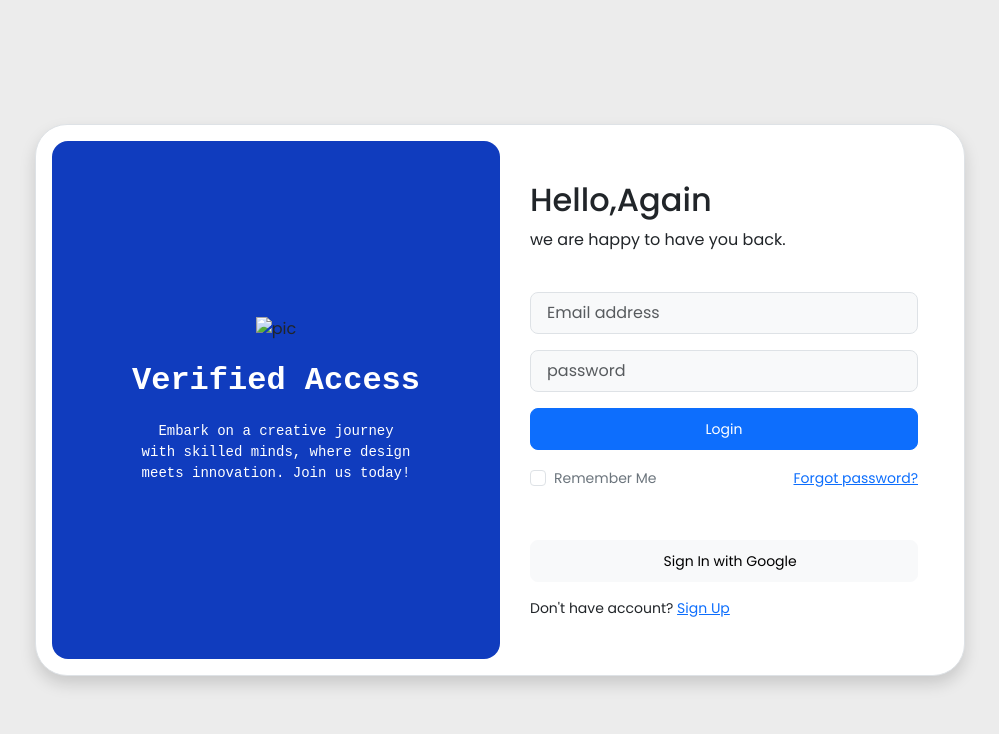
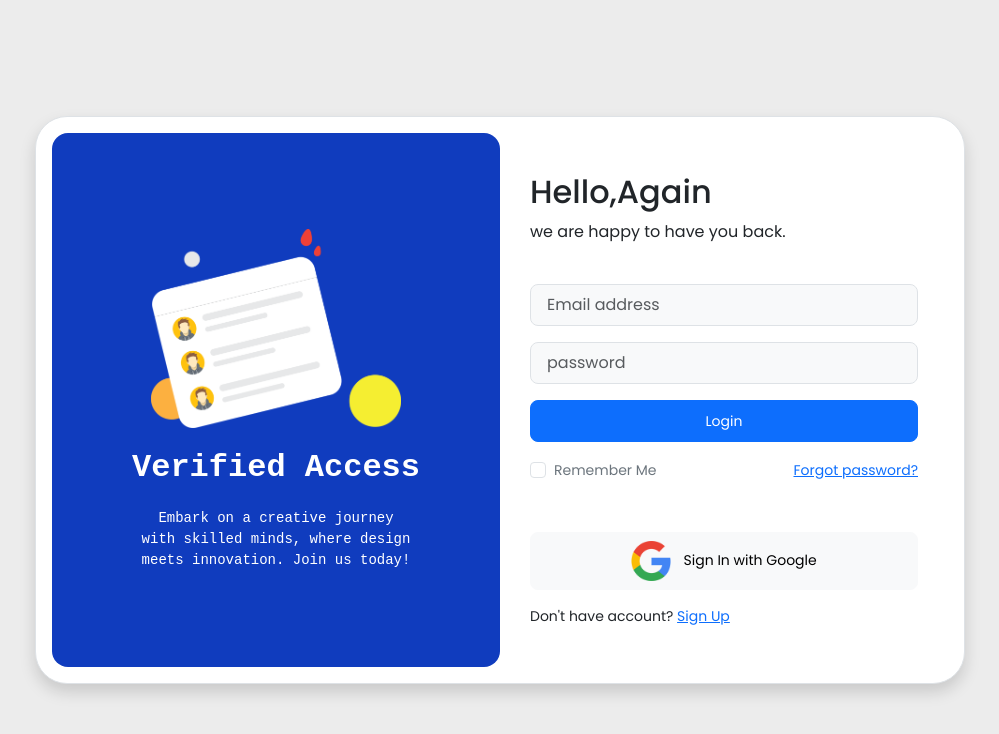
Before and after one commit to moneygoyal02/DEVCREATE-HACKATHON, a website: page Public/web/SIGNIN.html in a window 1280 px wide. Shown: the whole page, without its empty margins (140-1139 px from the left). Drawn offline with nearby package versions, Linux system fonts and the light colour scheme.

Commit message:
sigin page

```diff
--- a/Public/server.js
+++ b/Public/server.js
@@ -31,3 +31,8 @@ app.get("/", function (req, resp) {
     let filePath = process.cwd() + "/web/first.html";
     resp.sendFile(filePath);
   });
+
+  app.get("/SIGNIN", function (req, resp) {
+    let filePath = process.cwd() + "/web/SIGNIN.html";
+    resp.sendFile(filePath);
+  });
--- a/Public/web/SIGNIN.html
+++ b/Public/web/SIGNIN.html
@@ -10,39 +10,8 @@
       integrity="sha384-T3c6CoIi6uLrA9TneNEoa7RxnatzjcDSCmG1MXxSR1GAsXEV/Dwwykc2MPK8M2HN"
       crossorigin="anonymous"
     />
-    <style>
-      @import url('https://fonts.googleapis.com/css2?family=Poppins:wght@400;500&display=swap');
 
-body{
-    font-family: 'poppins',sans-serif;
-    background-color: #ececec;
-}
-
-.box-area{
-    width: 930px;
-
-}
-
-
-.right-box{
-    padding: 40px 30px 40px 30px;
-}
-
-/* -------------place holder--------------- */
-
-::placeholder{
-    font-size: 16px;
-}
-
-.rounded-4{
-    border-radius: 20px;
-}
-
-.rounded-5{
-    border-radius: 30px;
-}
-    </style>
-    <!-- <link rel="stylesheet" href="/SIGNUP-IN/SIGNIN-UP.css" /> -->
+    <link rel="stylesheet" href="/SIGN-IN.css" />
     <script
       src="https://cdn.jsdelivr.net/npm/bootstrap@5.3.2/dist/js/bootstrap.bundle.min.js"
       integrity="sha384-C6RzsynM9kWDrMNeT87bh95OGNyZPhcTNXj1NW7RuBCsyN/o0jlpcV8Qyq46cDfL"
@@ -63,7 +32,7 @@ body{
         >
           <div class="imageee mb-3">
             <img
-              src="/SIGNUP-IN/1.png"
+              src="/pics/1.png"
               alt="pic"
               class="img-fluid"
               style="width: 250px"
@@ -153,7 +122,7 @@ body{
             <div class="input-group mb-3">
               <button class="btn btn-lg btn-light w-100 fs-6">
                 <img
-                  src="/SIGNUP-IN/google.png"
+                  src="/pics/google.png"
                   alt=""
                   style="width: 40px"
                   class="me-2"
```
